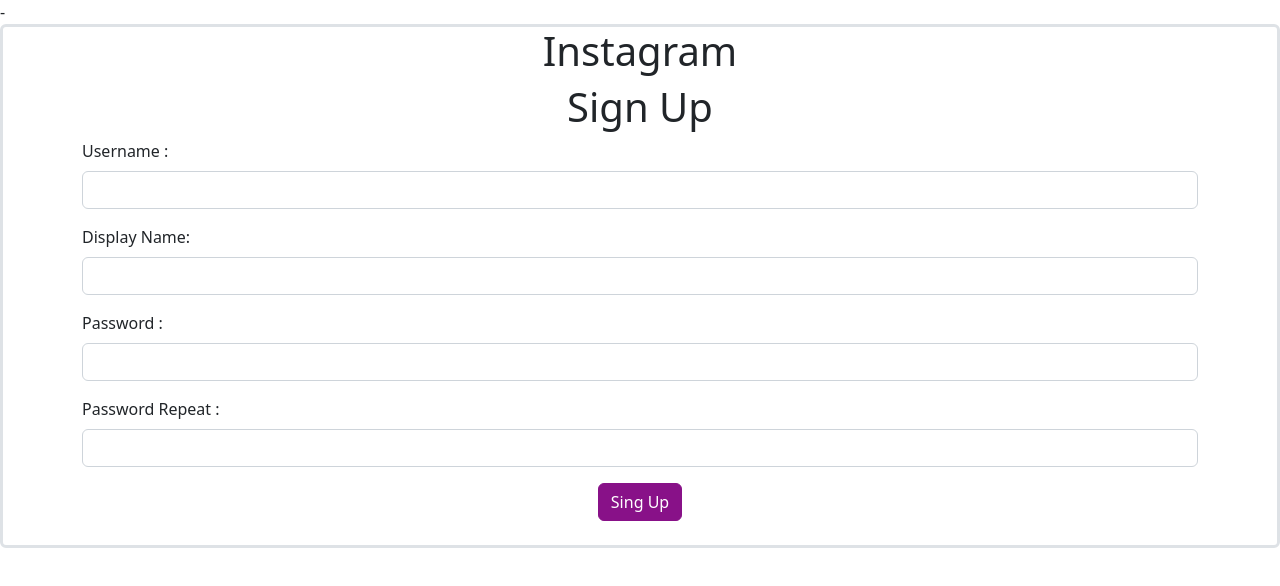
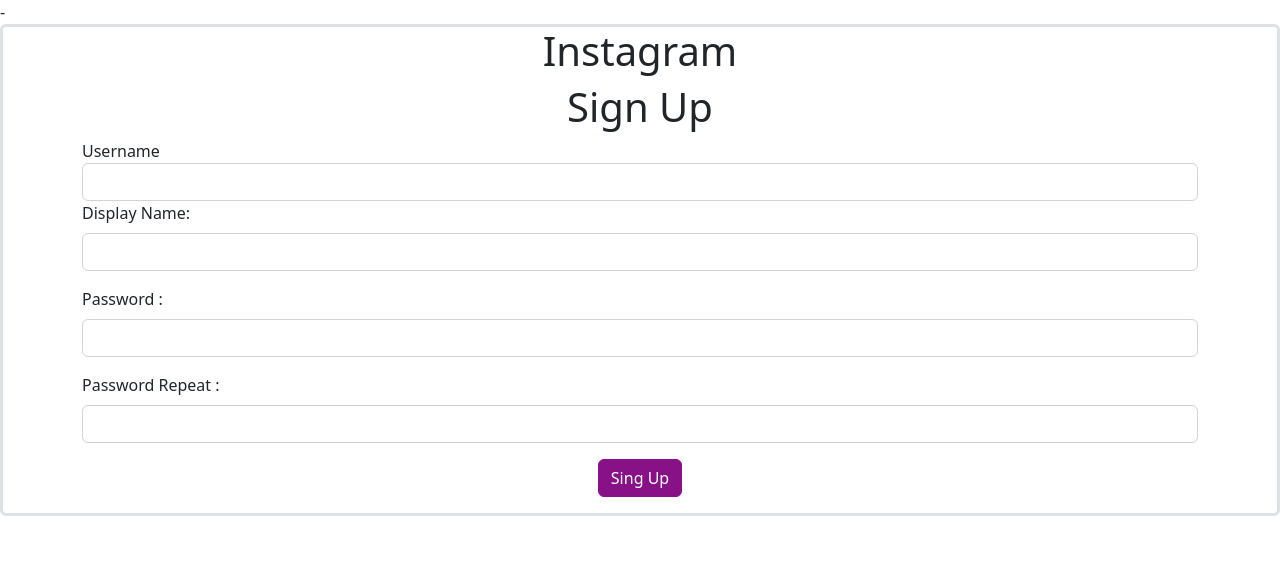
Before and after one commit to mehmetklllc/clone-instagram, a React (Create React App) app: page / in a window 1280 px wide. Shown: the top 586 px of the page. Built offline with nearby package versions, Linux system fonts and the light colour scheme.

Commit message:
custom component input added for project

```diff
--- /dev/null
+++ b/src/components/InsInput.js
@@ -0,0 +1,20 @@
+import React from 'react'
+
+
+const InsInput = props => {
+    const {label, error, name, onChange} = props;
+    const clasName = error ? "form-control is-invalid" : "form-control";
+    return (
+        <div className="form-group">
+            <label>{label}</label>
+            <input className={clasName} name={name}
+                   onChange={onChange}/>
+            <div className="invalid-feedback">
+                {error}
+            </div>
+        </div>
+
+    );
+}
+
+export default InsInput;
--- a/src/pages/UserSignupPage.js
+++ b/src/pages/UserSignupPage.js
@@ -1,9 +1,12 @@
 import React from "react";
 import {signUp} from "../api/userApi";
+import Input from "../components/InsInput";
 
 class UserSignupPage extends React.Component {
     state = {
-        username: null, displayName: null, password: null, passwordRepeat: null, pendingApiCall: false, login: ""
+        username: null,
+        displayName: null, password: null, passwordRepeat: null, pendingApiCall: false,
+        errors: {}
     }
 
     onChange = event => {
@@ -27,7 +30,8 @@ class UserSignupPage extends React.Component {
 
             const response = await signUp(body);
         } catch (error) {
-
+            console.log(error.response.data);
+            this.setState({errors: error.response.data});
         }
         this.setState({pendingApiCall: false});
 
@@ -40,17 +44,16 @@ class UserSignupPage extends React.Component {
     };
 
     render() {
-        const {pendingApiCall} = this.state;
+        const {pendingApiCall, errors} = this.state;
+        const {message} = errors;
         return (
             <div className="border border-3 rounded">
                 <div className="container">
                     <form>
                         <h1 className="text-center">Instagram</h1>
                         <h1 className="text-center">Sign Up</h1>
-                        <div className="mb-3">
-                            <label className="form-label">Username : </label>
-                            <input className="form-control" name="username" onChange={this.onChange}/>
-                        </div>
+                        <Input name="username" label="Username" onChange={this.onChange} error={message}></Input>
+
                         <div className="mb-3">
                             <label className="form-label">Display Name: </label>
                             <input className="form-control" name="displayName" onChange={this.onChange}/>
@@ -76,9 +79,7 @@ class UserSignupPage extends React.Component {
                                     <span class="spinner-border spinner-border-sm"></span>} Sing Up
                             </button>
                         </div>
-                        <div className="mb-3">
-                            <label className="form-label">{this.state.login} </label>
-                        </div>
+
 
                     </form>
                 </div>
```
